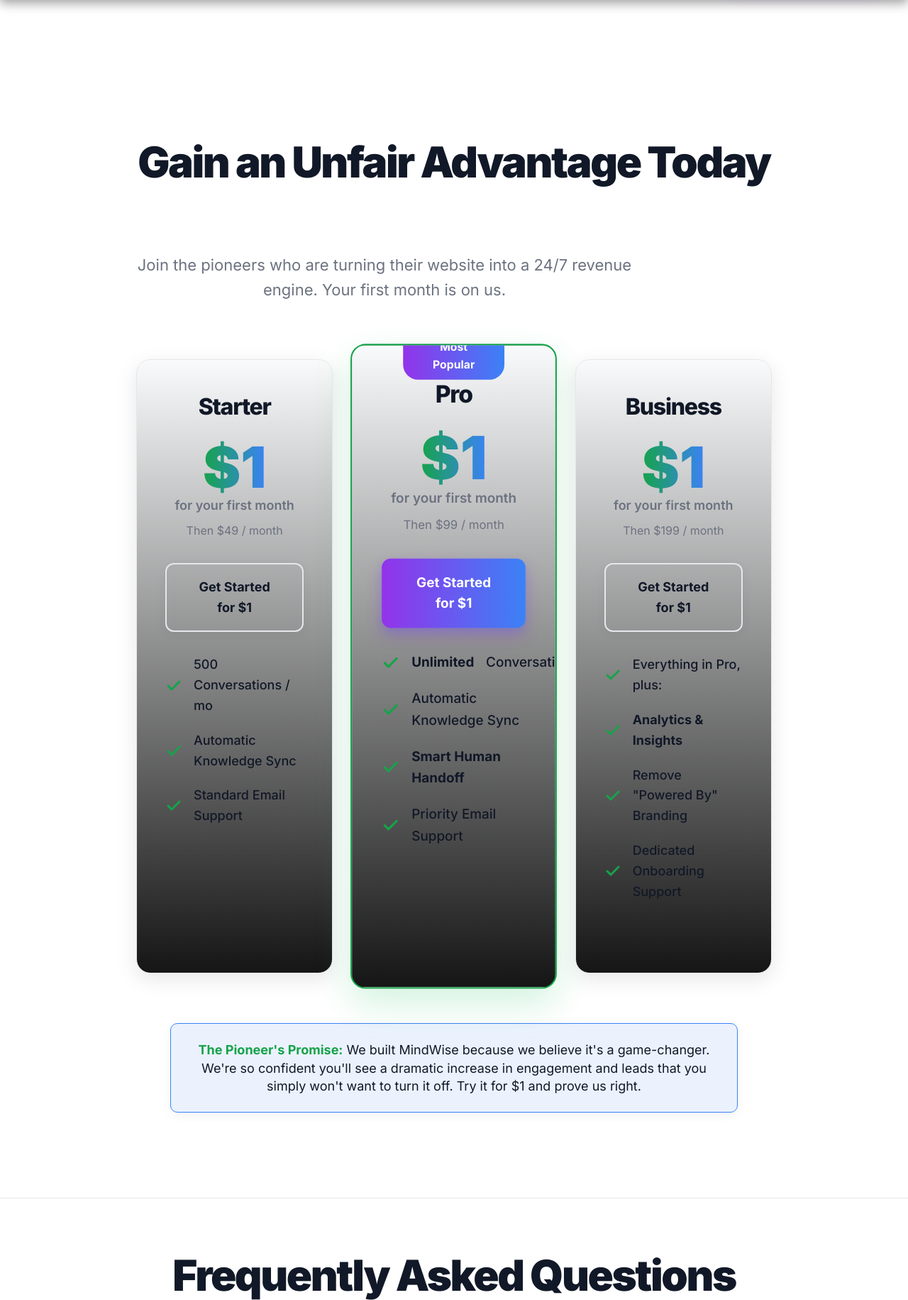
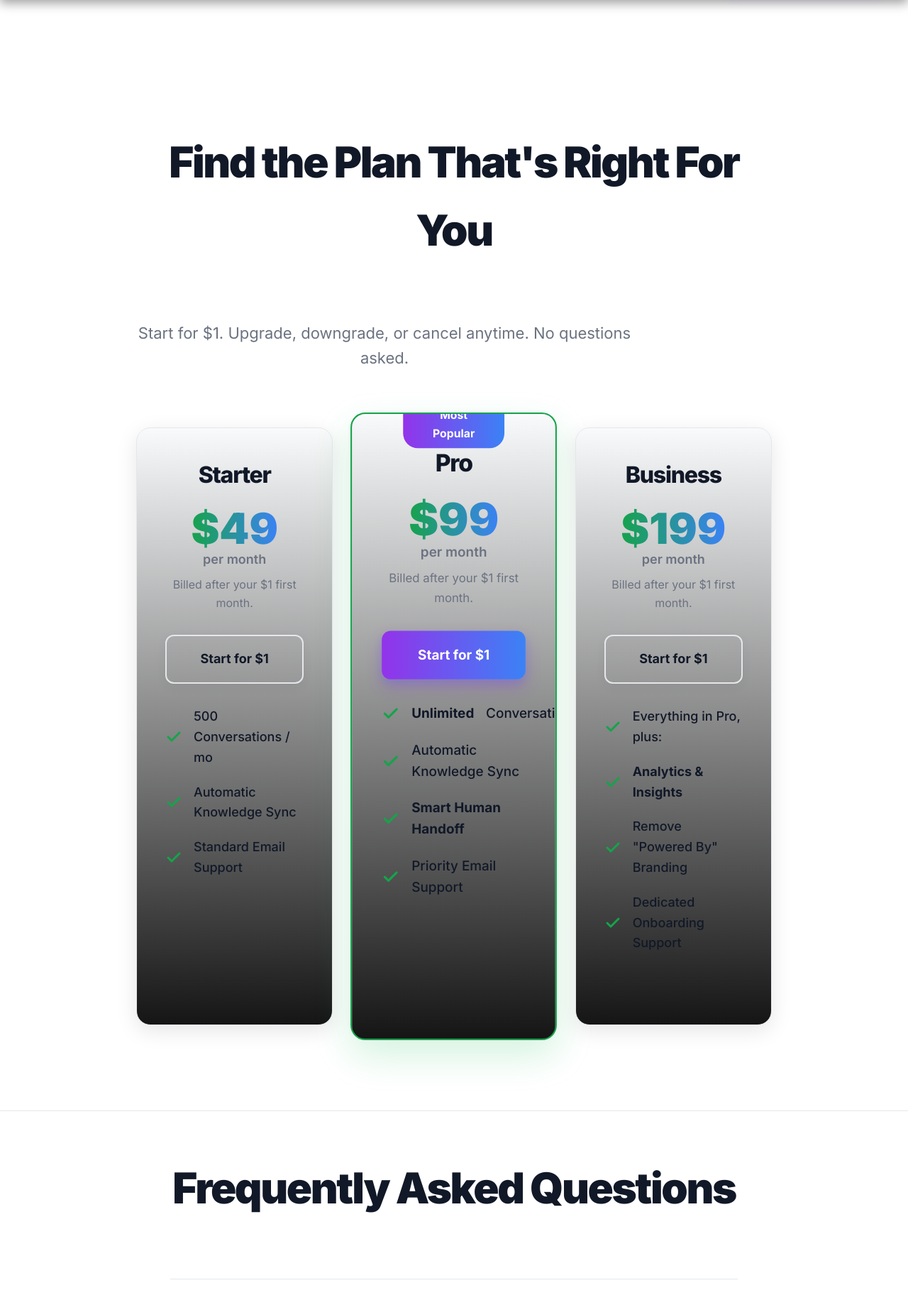
Before and after one commit to casperzinou/mindwise, a Flask app: template backend/templates/pricing.html in a window 1280 px wide. Shown: the part 106-1937 px from the top of the page at 71% size. Run offline with Flask 3, Linux system fonts and the light colour scheme; the template is opened without the code that fills it, so the values that code supplies are empty.

Commit message:
fix: ui/ux

```diff
--- a/backend/static/style.css
+++ b/backend/static/style.css
@@ -1294,3 +1294,27 @@ footer a:hover {
         transform: scale(1); /* Disable scaling on mobile */
     }
 }
+/* --- CSS FOR THE NEW TWO-LINE CTA BUTTON --- */
+
+.cta-button {
+    /* We need to enable flexbox to stack the text */
+    display: flex !important;
+    flex-direction: column !important;
+    align-items: center !important;
+    justify-content: center !important;
+    line-height: 1.3 !important; /* Adjusts spacing between the lines */
+    padding-top: 24px !important;   /* More top/bottom padding for balance */
+    padding-bottom: 24px !important;
+}
+
+.button-main-text {
+    font-size: 22px; /* Or whatever your .cta-button font-size is */
+    font-weight: 700;
+    margin-bottom: 4px; /* Space between the two lines */
+}
+
+.button-sub-text {
+    font-size: 15px;
+    font-weight: 500;
+    opacity: 0.8; /* Makes the sub-text slightly less prominent */
+}
--- a/backend/templates/pricing.html
+++ b/backend/templates/pricing.html
@@ -4,28 +4,28 @@
     <meta charset="UTF-8">
     <meta name="viewport" content="width=device-width, initial-scale=1.0">
     <title>Pricing | MindWise</title>
-    <link rel="apple-touch-icon" sizes="180x180" href="apple-touch-icon.png">
-    <link rel="icon" type="image/png" sizes="32x32" href="favicon-32x32.png">
-    <link rel="icon" type="image/png" sizes="16x16" href="favicon-16x16.png">
-    <link rel="manifest" href="site.webmanifest">
+    <link rel="apple-touch-icon" sizes="180x180" href="/apple-touch-icon.png">
+    <link rel="icon" type="image/png" sizes="32x32" href="/favicon-32x32.png">
+    <link rel="icon" type="image/png" sizes="16x16" href="/favicon-16x16.png">
+    <link rel="manifest" href="/site.webmanifest">
     <link rel="preconnect" href="https://fonts.googleapis.com">
     <link rel="preconnect" href="https://fonts.gstatic.com" crossorigin>
     <link href="https://fonts.googleapis.com/css2?family=Inter:wght@400;500;600;700;800;900&display=swap" rel="stylesheet">
-    <link rel="stylesheet" href="style.css">
+    <link rel="stylesheet" href="/style.css">
 </head>
 <body>
 
     <header class="main-header">
         <div class="container">
-            <a href="index.html" class="logo">MindWise</a>
+            <a href="/index.html" class="logo">MindWise</a>
             <nav class="main-nav">
                 <ul>
-                    <li class="nav-links"><a href="index.html#features">Features</a></li>
-                    <li class="nav-links"><a href="pricing.html">Pricing</a></li>
+                    <li class="nav-links"><a href="/index.html#features">Features</a></li>
+                    <li class="nav-links"><a href="/pricing.html">Pricing</a></li>
                 </ul>
             </nav>
             <div class="nav-actions">
-                <a href="register.html" class="btn btn-primary">Start Your $1 Trial</a>
+                <a href="/register.html" class="btn btn-primary">Start Your $1 Trial</a>
             </div>
         </div>
     </header>
@@ -33,12 +33,12 @@
     <main>
 
         <!-- ================================== -->
-<!--    NEW PRICING SECTION (REPLACE)   -->
+        <!--    OVERHAULED PRICING SECTION      -->
         <!-- ================================== -->
         <section id="pricing" class="section-centered">
             <div class="container">
-        <h2>Gain an Unfair Advantage Today</h2>
-        <p class="sub-headline">Join the pioneers who are turning their website into a 24/7 revenue engine. Your first month is on us.</p>
+                <h2>Find the Plan That's Right For You</h2>
+                <p class="sub-headline">Start for $1. Upgrade, downgrade, or cancel anytime. No questions asked.</p>
 
                 <div class="pricing-grid">
 
@@ -46,11 +46,11 @@
                     <div class="pricing-card">
                         <h3 class="plan-name">Starter</h3>
                         <div class="price-container">
-                    <span class="price-large">$1</span>
-                    <span class="price-small">for your first month</span>
+                            <span class="price-large" style="font-size: 60px;">$49</span>
+                            <span class="price-small">per month</span>
                         </div>
-                <p class="price-recurring">Then $49 / month</p>
-                <a href="register.html" class="btn btn-secondary" style="width: 100%;">Get Started for $1</a>
+                        <p class="price-recurring">Billed after your $1 first month.</p>
+                        <a href="/register.html" class="btn btn-secondary" style="width: 100%;">Start for $1</a>
                         <ul class="features-list">
                             <li><svg xmlns="http://www.w3.org/2000/svg" width="20" height="20" viewBox="0 0 24 24" fill="none" stroke="currentColor" stroke-width="3" stroke-linecap="round" stroke-linejoin="round"><polyline points="20 6 9 17 4 12"></polyline></svg> 500 Conversations / mo</li>
                             <li><svg xmlns="http://www.w3.org/2000/svg" width="20" height="20" viewBox="0 0 24 24" fill="none" stroke="currentColor" stroke-width="3" stroke-linecap="round" stroke-linejoin="round"><polyline points="20 6 9 17 4 12"></polyline></svg> Automatic Knowledge Sync</li>
@@ -63,11 +63,11 @@
                         <div class="badge">Most Popular</div>
                         <h3 class="plan-name">Pro</h3>
                         <div class="price-container">
-                    <span class="price-large">$1</span>
-                    <span class="price-small">for your first month</span>
+                            <span class="price-large" style="font-size: 60px;">$99</span>
+                            <span class="price-small">per month</span>
                         </div>
-                <p class="price-recurring">Then $99 / month</p>
-                <a href="register.html" class="btn btn-primary" style="width: 100%;">Get Started for $1</a>
+                        <p class="price-recurring">Billed after your $1 first month.</p>
+                        <a href="/register.html" class="btn btn-primary" style="width: 100%;">Start for $1</a>
                         <ul class="features-list">
                             <li><svg xmlns="http://www.w3.org/2000/svg" width="20" height="20" viewBox="0 0 24 24" fill="none" stroke="currentColor" stroke-width="3" stroke-linecap="round" stroke-linejoin="round"><polyline points="20 6 9 17 4 12"></polyline></svg> <strong>Unlimited</strong> Conversations</li>
                             <li><svg xmlns="http://www.w3.org/2000/svg" width="20" height="20" viewBox="0 0 24 24" fill="none" stroke="currentColor" stroke-width="3" stroke-linecap="round" stroke-linejoin="round"><polyline points="20 6 9 17 4 12"></polyline></svg> Automatic Knowledge Sync</li>
@@ -80,11 +80,11 @@
                     <div class="pricing-card">
                         <h3 class="plan-name">Business</h3>
                          <div class="price-container">
-                    <span class="price-large">$1</span>
-                    <span class="price-small">for your first month</span>
+                            <span class="price-large" style="font-size: 60px;">$199</span>
+                            <span class="price-small">per month</span>
                         </div>
-                <p class="price-recurring">Then $199 / month</p>
-                <a href="register.html" class="btn btn-secondary" style="width: 100%;">Get Started for $1</a>
+                        <p class="price-recurring">Billed after your $1 first month.</p>
+                        <a href="/register.html" class="btn btn-secondary" style="width: 100%;">Start for $1</a>
                         <ul class="features-list">
                             <li><svg xmlns="http://www.w3.org/2000/svg" width="20" height="20" viewBox="0 0 24 24" fill="none" stroke="currentColor" stroke-width="3" stroke-linecap="round" stroke-linejoin="round"><polyline points="20 6 9 17 4 12"></polyline></svg> Everything in Pro, plus:</li>
                             <li><svg xmlns="http://www.w3.org/2000/svg" width="20" height="20" viewBox="0 0 24 24" fill="none" stroke="currentColor" stroke-width="3" stroke-linecap="round" stroke-linejoin="round"><polyline points="20 6 9 17 4 12"></polyline></svg> <strong>Analytics & Insights</strong></li>
@@ -92,11 +92,6 @@
                             <li><svg xmlns="http://www.w3.org/2000/svg" width="20" height="20" viewBox="0 0 24 24" fill="none" stroke="currentColor" stroke-width="3" stroke-linecap="round" stroke-linejoin="round"><polyline points="20 6 9 17 4 12"></polyline></svg> Dedicated Onboarding Support</li>
                         </ul>
                     </div>
-
-        </div>
-
-        <div class="pioneer-offer" style="max-width: 800px; width: 100%; margin: 70px auto 0 auto;">
-            <p><strong>The Pioneer's Promise:</strong> We built MindWise because we believe it's a game-changer. We're so confident you'll see a dramatic increase in engagement and leads that you simply won't want to turn it off. Try it for $1 and prove us right.</p>
                 </div>
             </div>
         </section>
@@ -107,7 +102,7 @@
                 <div class="faq-container">
                     <div class="faq-item">
                         <h4>What happens after my $1 trial month?</h4>
-                        <p>After your first 30 days, your subscription will automatically continue at the standard rate of $99/month. You'll receive a reminder before your trial ends.</p>
+                        <p>After your first 30 days, your subscription will automatically continue at the standard rate of the plan you selected. You'll receive a reminder before your trial ends.</p>
                     </div>
                     <div class="faq-item">
                         <h4>Can I cancel anytime?</h4>
@@ -115,7 +110,7 @@
                     </div>
                     <div class="faq-item">
                         <h4>What kind of support is included?</h4>
-                        <p>The MindWise plan includes full email support from our founding team. We're committed to helping you succeed and are here to assist with any questions or issues.</p>
+                        <p>All plans include email support from our team. The Pro and Business plans come with priority support, ensuring you get faster response times.</p>
                     </div>
                     <div class="faq-item">
                         <h4>How does the "Automatic Knowledge Base Sync" work?</h4>
@@ -133,7 +128,7 @@
 
     <footer class="main-footer">
         <div class="container">
-            <p>© 2025 MindWise. All rights reserved. | <a href="privacy.html">Privacy Policy</a> | <a href="terms.html">Terms of Service</a></p>
+            <p>© 2025 MindWise. All rights reserved. | <a href="/privacy.html">Privacy Policy</a> | <a href="/terms.html">Terms of Service</a></p>
         </div>
     </footer>
 
```
Also changed, not shown: backend/templates/404.html (+8 -8 lines), backend/templates/dashboard.html (+9 -9 lines), backend/templates/index.html (+12 -13 lines), backend/templates/privacy.html (+8 -8 lines), backend/templates/refund.html (+8 -8 lines), backend/templates/register.html (+8 -8 lines), backend/templates/terms.html (+8 -8 lines). Lines whose indentation alone changed are shown as unchanged.
